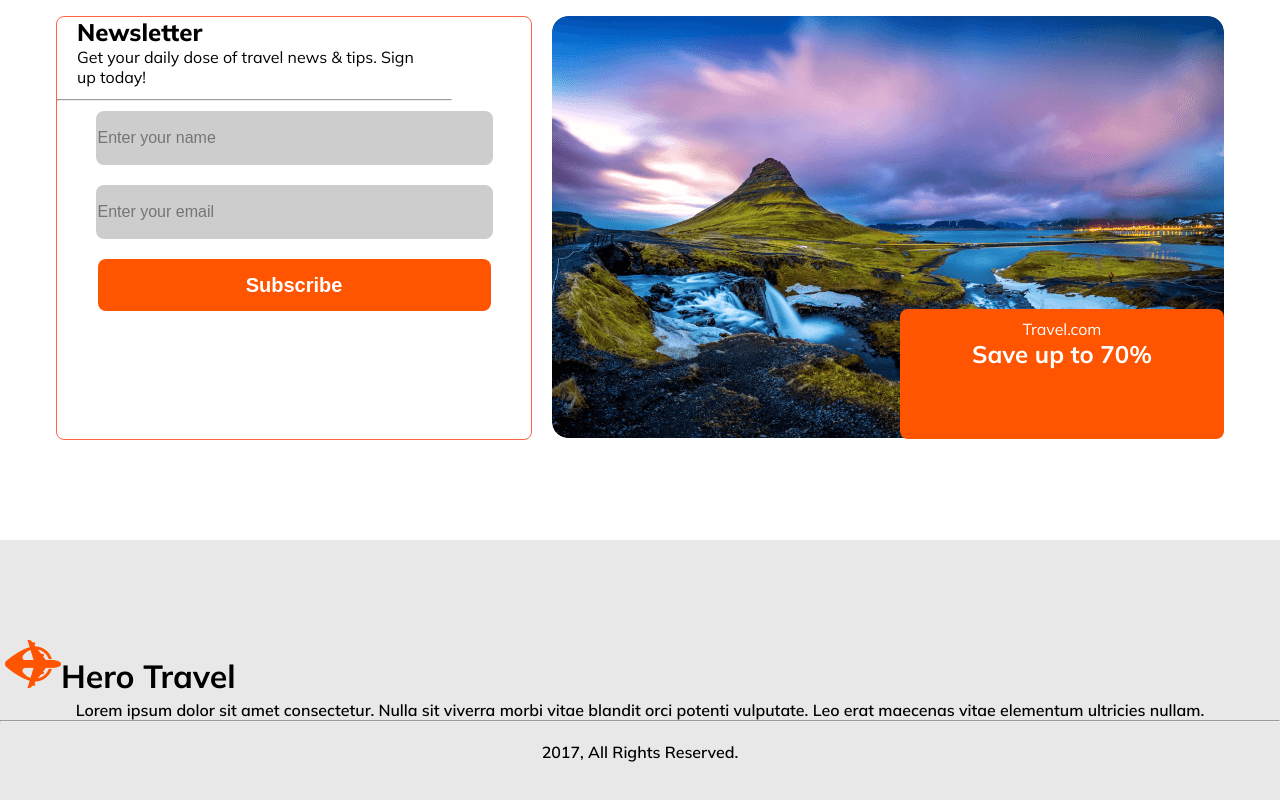
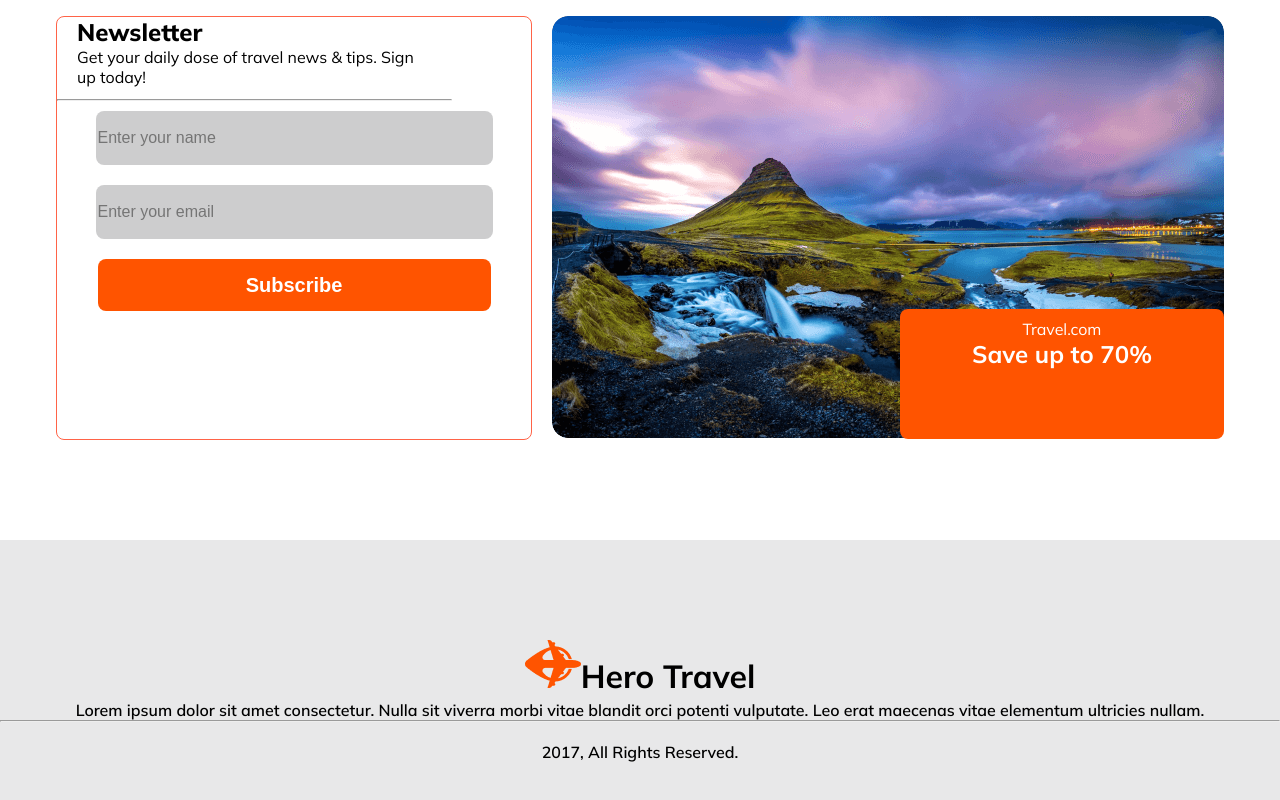
Before and after one commit to mdarman18999/Hero-Travel, a plain HTML site: page index.html in a window 1280 px wide. Shown: the part 5707-6507 px from the top of the page. Drawn offline with nearby package versions, Linux system fonts and the light colour scheme.

Commit message:
finis the footer

```diff
--- a/index.html
+++ b/index.html
@@ -215,7 +215,9 @@
     </main>
     <footer>
         <div class="footer">
-            <div class="footer-1"><h1> <img src="Images/Group 40071 (2).png" alt="">Hero <span>Travel</span></h1></div>
+            <div class="footer-3">
+                <div class="footer-1"><h1> <img src="Images/Group 40071 (2).png" alt="">Hero <span>Travel</span></h1></div>
+            </div>
             <p>Lorem ipsum dolor sit amet consectetur. Nulla sit viverra morbi vitae blandit orci potenti vulputate. Leo erat maecenas vitae elementum ultricies nullam. </p>
             <div class="footer-2">
 
--- a/style/blog.css
+++ b/style/blog.css
@@ -546,6 +546,16 @@ footer P{
     font-weight: 600;
 }
 
+footer .footer-1 h1{
+    align-items: center;
+}
+.footer-3{
+    display: flex;
+    justify-content: center;
+    align-items: center;
+}
+
+
 
 @media screen and (max-width:576px) {
     /* nav */
@@ -912,7 +922,7 @@ footer P{
 
    }
    footer {
-    width: 375px;
+    width: 380px;
     height: 309px;
     margin: 0 auto;
     border-radius: 8px;
```
